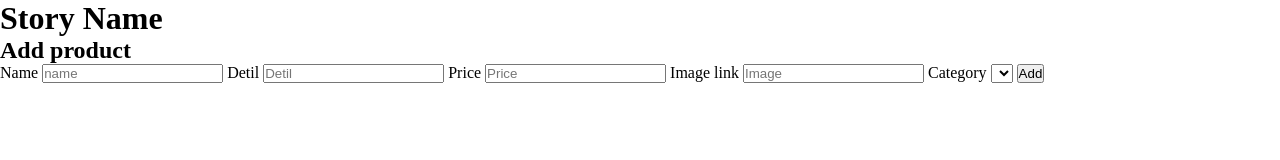
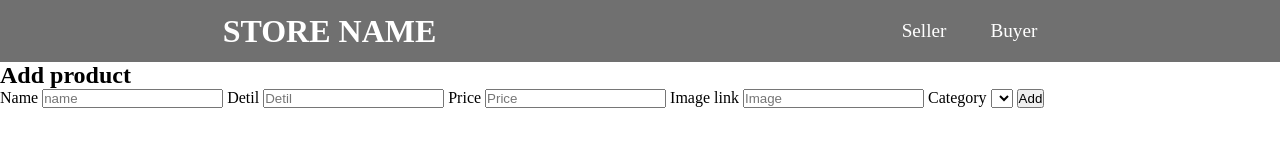
Before and after one commit to omar199523/my-story, a website: page index.html in a window 1280 px wide. Drawn offline with Linux system fonts and the light colour scheme.

Commit message:
i create main header and styling this

```diff
--- a/index.html
+++ b/index.html
@@ -7,11 +7,15 @@
     <title>Document</title>
 </head>
 <body>
-    <hader>
-        <h1>Story Name</h1>
+    <hader class="header">
+        <h1>Store Name</h1>
+        <ul>
+            <li>seller</li>
+            <li>buyer</li>
+        </ul>
     </hader>
     <main>
-        <form>
+        <form class="addCon">
             <header><h2>Add product</h2></header>
             <label for="name">Name</label>
             <input type="text" name="name" placeholder="name" id="name"/>
--- a/style.css
+++ b/style.css
@@ -3,3 +3,26 @@
     padding: 0;
     box-sizing: border-box;
 }
+/*.....................................*/
+/*start styling main header*/
+.header{
+    display: flex;
+    justify-content: space-around;
+    align-items: center;
+    background-color: #707070;
+}
+.header h1{
+    color: white;
+    text-transform:uppercase;
+}
+
+.header ul li{
+    list-style: none;
+    display: inline-block;
+    color:white;
+    font-size: 1.2em;
+    text-transform: capitalize;
+    padding: 20px;
+}
+/*end styling main header*/
+/*.....................................*/
```
Also changed, not shown: package.json (added, +24 -0 lines).
